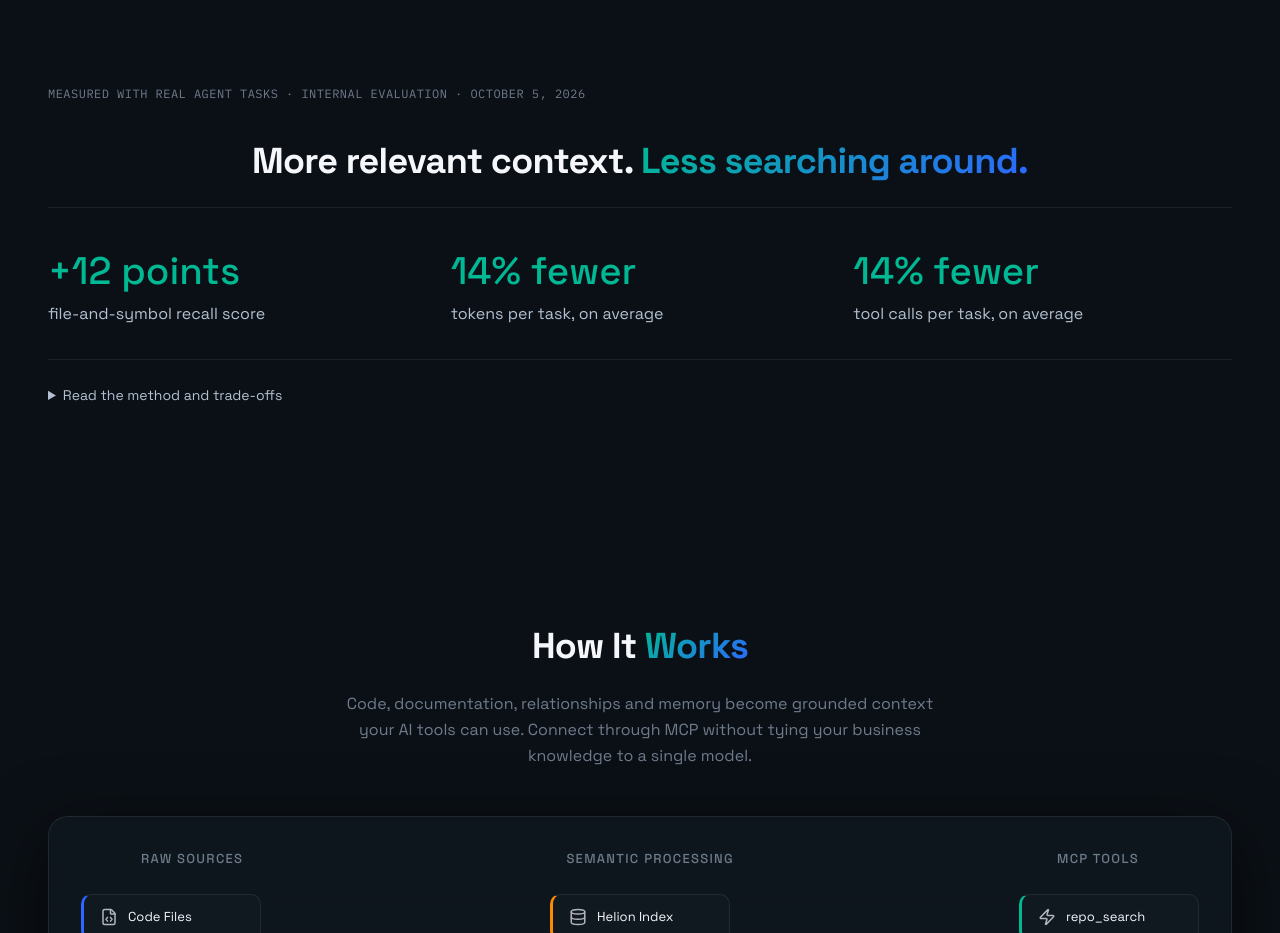
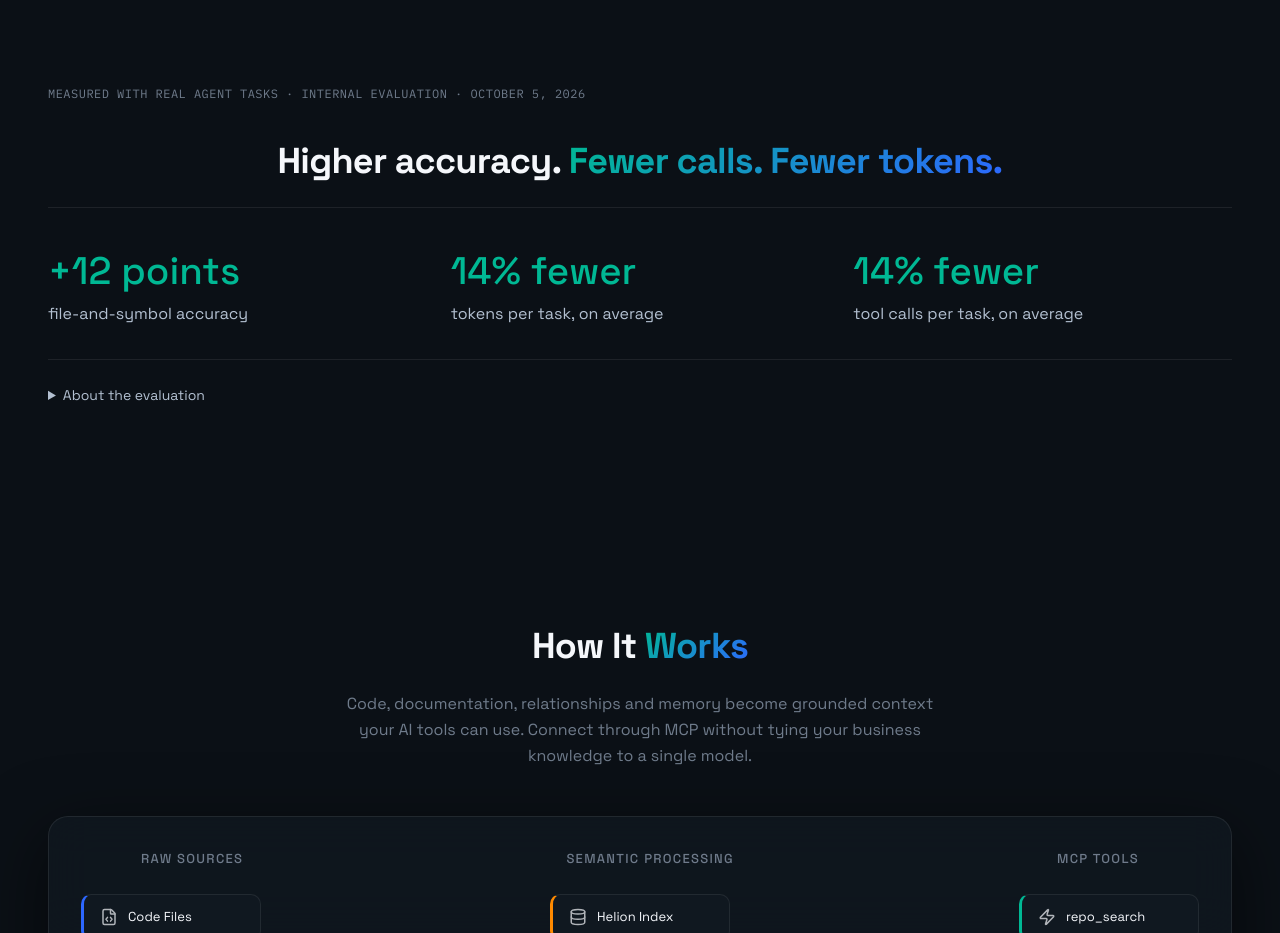
Before and after one commit to Context-Engine-AI/Context-Engine, a SvelteKit app: page / in a window 1280 px wide. Shown: the part 1200-2133 px from the top of the page. Built offline with nearby package versions, Linux system fonts and the light colour scheme; no server answers.

Commit message:
copy: state measured accuracy and efficiency gains directly

```diff
--- a/src/routes/+page.svelte
+++ b/src/routes/+page.svelte
@@ -347,27 +347,20 @@
 		Measured with real agent tasks · internal evaluation · October 5, 2026
 	</p>
 	<h2 class="section-title" id="evaluation-title">
-		More relevant context. <span class="gradient-text">Less searching around.</span>
+		Higher accuracy. <span class="gradient-text">Fewer calls. Fewer tokens.</span>
 	</h2>
 	<div class="evaluation-results">
-		<div><strong>+12 points</strong><span>file-and-symbol recall score</span></div>
+		<div><strong>+12 points</strong><span>file-and-symbol accuracy</span></div>
 		<div><strong>14% fewer</strong><span>tokens per task, on average</span></div>
 		<div><strong>14% fewer</strong><span>tool calls per task, on average</span></div>
 	</div>
 	<details class="evaluation-method">
-		<summary>Read the method and trade-offs</summary>
+		<summary>About the evaluation</summary>
 		<p>
-			Historical internal development study: Claude Sonnet with and without Context Engine, 40 tasks
-			across two internal repositories, pooled over two paired cohorts (80 comparisons). The recall
-			score is the average of correct-file recall and correct-symbol recall, not a general
-			coding-success rate. It rose from 0.522 to 0.643; the paired increase had a 95% bootstrap
-			interval of +0.038 to +0.204.
-		</p>
-		<p>
-			Mean reported tokens fell from 1,014,587 to 876,388 and tool calls from 25.512 to 21.837. The
-			trade-off: mean task time increased from 183 to 216 seconds. Cost savings were inconclusive.
-			Figures are recovered from archived evaluator output, not a fresh run of today’s deployment or
-			an independent benchmark. Results depend on workload, model and index freshness.
+			Claude Sonnet with and without Context Engine: 80 paired comparisons across 40 code-navigation
+			tasks in two repositories. Accuracy measures correct-file and correct-symbol recall, improving
+			from 52.2% to 64.3%. Average tokens decreased from 1.01M to 0.88M and tool calls from 25.5 to
+			21.8.
 		</p>
 	</details>
 </section>
```
Also changed, not shown: 1 other file (tests, documents, lock files or other folders).
